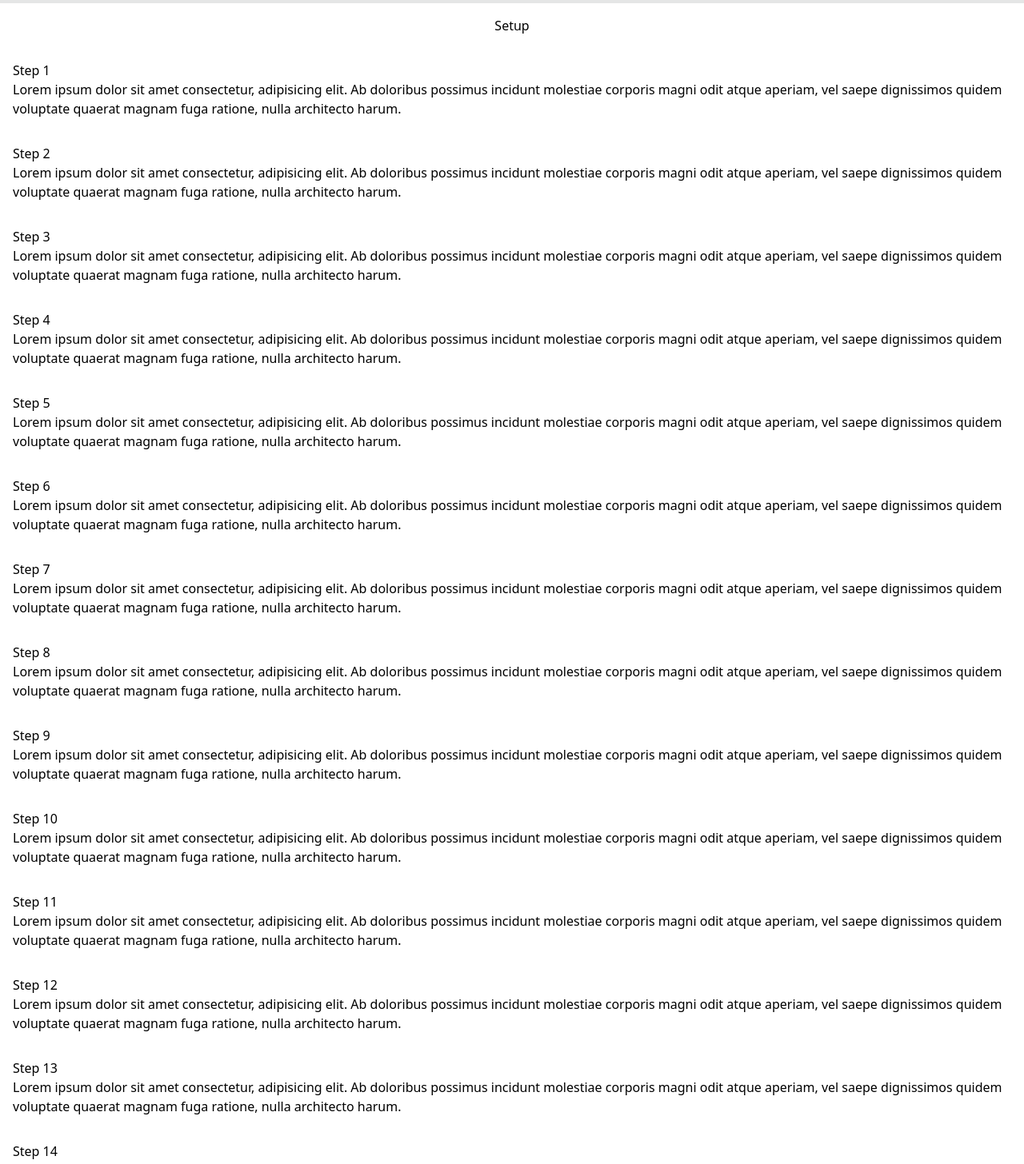
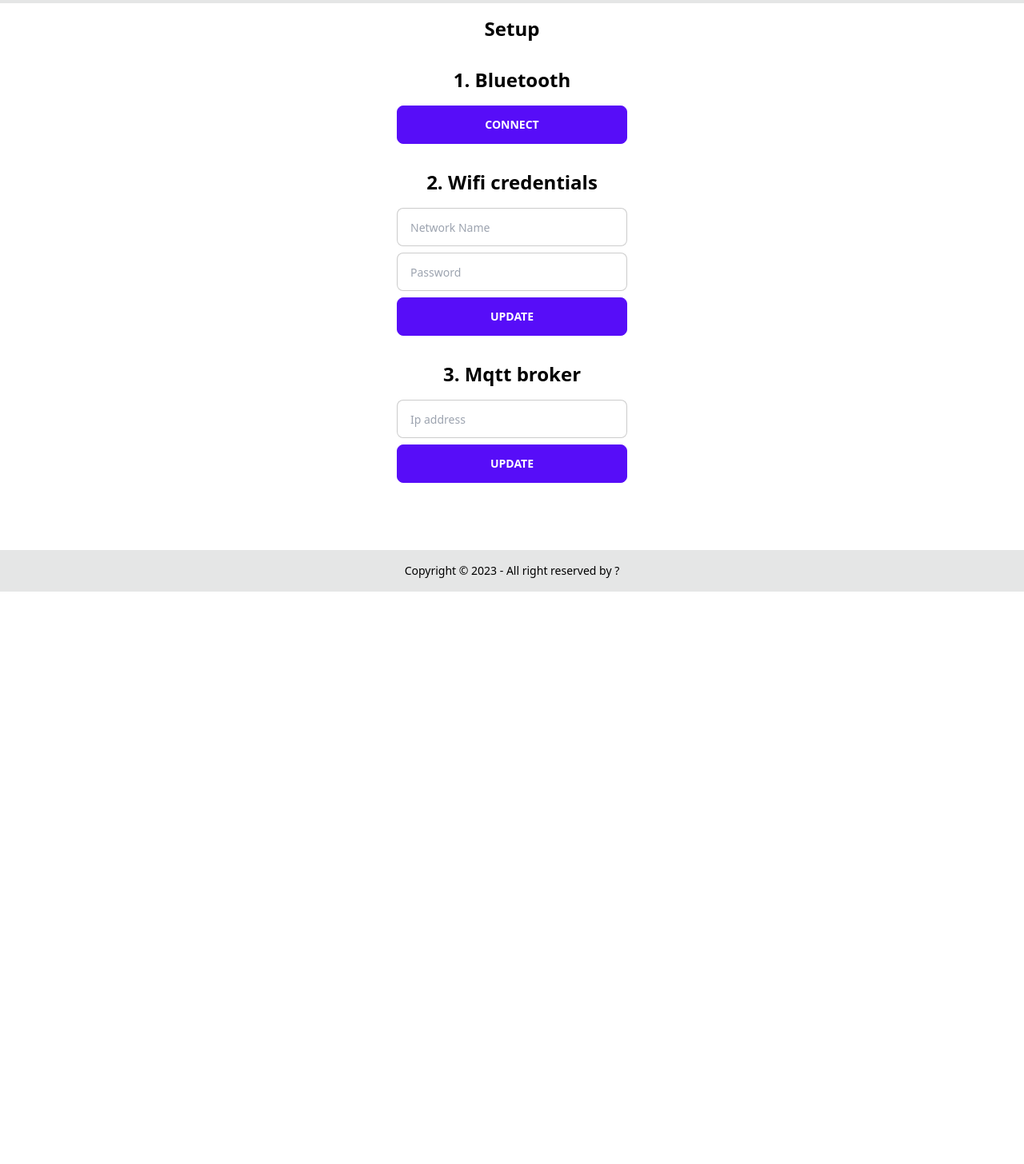
Before and after one commit to vives-project-xp/low-voltage-UPS, a Nuxt app in the folder frontend/: page /setup in a window 1280 px wide. Shown: the part 60-1516 px from the top of the page at 80% size. After the commit the page ends 800 px from the top, so only its background shows below. Built offline with nearby package versions, Linux system fonts and the light colour scheme.

Commit message:
Added testing content to setup page

```diff
--- a/frontend/pages/setup.vue
+++ b/frontend/pages/setup.vue
@@ -1,67 +1,32 @@
 <template>
   <section>
-    <h1 class="p-4 text-center">Setup</h1>
-    <div class="flex flex-col p-4 gap-8">
-      <div>
-        <h1>Step 1</h1>
-        <p>Lorem ipsum dolor sit amet consectetur, adipisicing elit. Ab doloribus possimus incidunt molestiae corporis magni odit atque aperiam, vel saepe dignissimos quidem voluptate quaerat magnam fuga ratione, nulla architecto harum.</p>
+    <h1 class="text-2xl font-bold p-4 text-center">Setup</h1>
+    <div class="flex flex-col p-4 gap-8 items-center">
+      <div class="flex flex-col gap-4 w-72">
+        <h2 class="text-2xl font-bold text-center">1. Bluetooth</h2>
+        <div class="flex flex-col gap-2">
+          <button class="btn btn-primary w-full">Connect</button>
+        </div>
       </div>
-      <div>
-        <h1>Step 2</h1>
-        <p>Lorem ipsum dolor sit amet consectetur, adipisicing elit. Ab doloribus possimus incidunt molestiae corporis magni odit atque aperiam, vel saepe dignissimos quidem voluptate quaerat magnam fuga ratione, nulla architecto harum.</p>
+      <div class="flex flex-col gap-4 w-72">
+        <h2 class="text-2xl font-bold text-center">2. Wifi credentials</h2>
+        <div class="flex flex-col gap-2">
+          <input id="ssid" type="text" placeholder="Network Name" class="input input-bordered input-md w-full" />
+          <input type="password" placeholder="Password" class="input input-bordered input-md w-full" />
+          <button class="btn btn-primary w-full">Update</button>
+        </div>
       </div>
-      <div>
-        <h1>Step 3</h1>
-        <p>Lorem ipsum dolor sit amet consectetur, adipisicing elit. Ab doloribus possimus incidunt molestiae corporis magni odit atque aperiam, vel saepe dignissimos quidem voluptate quaerat magnam fuga ratione, nulla architecto harum.</p>
-      </div>
-      <div>
-        <h1>Step 4</h1>
-        <p>Lorem ipsum dolor sit amet consectetur, adipisicing elit. Ab doloribus possimus incidunt molestiae corporis magni odit atque aperiam, vel saepe dignissimos quidem voluptate quaerat magnam fuga ratione, nulla architecto harum.</p>
-      </div>
-      <div>
-        <h1>Step 5</h1>
-        <p>Lorem ipsum dolor sit amet consectetur, adipisicing elit. Ab doloribus possimus incidunt molestiae corporis magni odit atque aperiam, vel saepe dignissimos quidem voluptate quaerat magnam fuga ratione, nulla architecto harum.</p>
-      </div>
-      <div>
-        <h1>Step 6</h1>
-        <p>Lorem ipsum dolor sit amet consectetur, adipisicing elit. Ab doloribus possimus incidunt molestiae corporis magni odit atque aperiam, vel saepe dignissimos quidem voluptate quaerat magnam fuga ratione, nulla architecto harum.</p>
-      </div>
-      <div>
-        <h1>Step 7</h1>
-        <p>Lorem ipsum dolor sit amet consectetur, adipisicing elit. Ab doloribus possimus incidunt molestiae corporis magni odit atque aperiam, vel saepe dignissimos quidem voluptate quaerat magnam fuga ratione, nulla architecto harum.</p>
-      </div>
-      <div>
-        <h1>Step 8</h1>
-        <p>Lorem ipsum dolor sit amet consectetur, adipisicing elit. Ab doloribus possimus incidunt molestiae corporis magni odit atque aperiam, vel saepe dignissimos quidem voluptate quaerat magnam fuga ratione, nulla architecto harum.</p>
-      </div>
-      <div>
-        <h1>Step 9</h1>
-        <p>Lorem ipsum dolor sit amet consectetur, adipisicing elit. Ab doloribus possimus incidunt molestiae corporis magni odit atque aperiam, vel saepe dignissimos quidem voluptate quaerat magnam fuga ratione, nulla architecto harum.</p>
-      </div>
-      <div>
-        <h1>Step 10</h1>
-        <p>Lorem ipsum dolor sit amet consectetur, adipisicing elit. Ab doloribus possimus incidunt molestiae corporis magni odit atque aperiam, vel saepe dignissimos quidem voluptate quaerat magnam fuga ratione, nulla architecto harum.</p>
-      </div>
-      <div>
-        <h1>Step 11</h1>
-        <p>Lorem ipsum dolor sit amet consectetur, adipisicing elit. Ab doloribus possimus incidunt molestiae corporis magni odit atque aperiam, vel saepe dignissimos quidem voluptate quaerat magnam fuga ratione, nulla architecto harum.</p>
-      </div>
-      <div>
-        <h1>Step 12</h1>
-        <p>Lorem ipsum dolor sit amet consectetur, adipisicing elit. Ab doloribus possimus incidunt molestiae corporis magni odit atque aperiam, vel saepe dignissimos quidem voluptate quaerat magnam fuga ratione, nulla architecto harum.</p>
-      </div>
-      <div>
-        <h1>Step 13</h1>
-        <p>Lorem ipsum dolor sit amet consectetur, adipisicing elit. Ab doloribus possimus incidunt molestiae corporis magni odit atque aperiam, vel saepe dignissimos quidem voluptate quaerat magnam fuga ratione, nulla architecto harum.</p>
-      </div>
-      <div>
-        <h1>Step 14</h1>
-        <p>Lorem ipsum dolor sit amet consectetur, adipisicing elit. Ab doloribus possimus incidunt molestiae corporis magni odit atque aperiam, vel saepe dignissimos quidem voluptate quaerat magnam fuga ratione, nulla architecto harum.</p>
-      </div>
-      <div>
-        <h1>Step 15</h1>
-        <p>Lorem ipsum dolor sit amet consectetur, adipisicing elit. Ab doloribus possimus incidunt molestiae corporis magni odit atque aperiam, vel saepe dignissimos quidem voluptate quaerat magnam fuga ratione, nulla architecto harum.</p>
+      <div class="flex flex-col gap-4 w-72">
+        <h2 class="text-2xl font-bold text-center">3. Mqtt broker</h2>
+        <div class="flex flex-col gap-2">
+          <input id="ip" type="text" placeholder="Ip address" class="input input-bordered input-md w-full" />
+          <button class="btn btn-primary w-full">Update</button>
+        </div>
       </div>
     </div>
   </section>
 </template>
+
+<script setup>
+
+</script>
```
